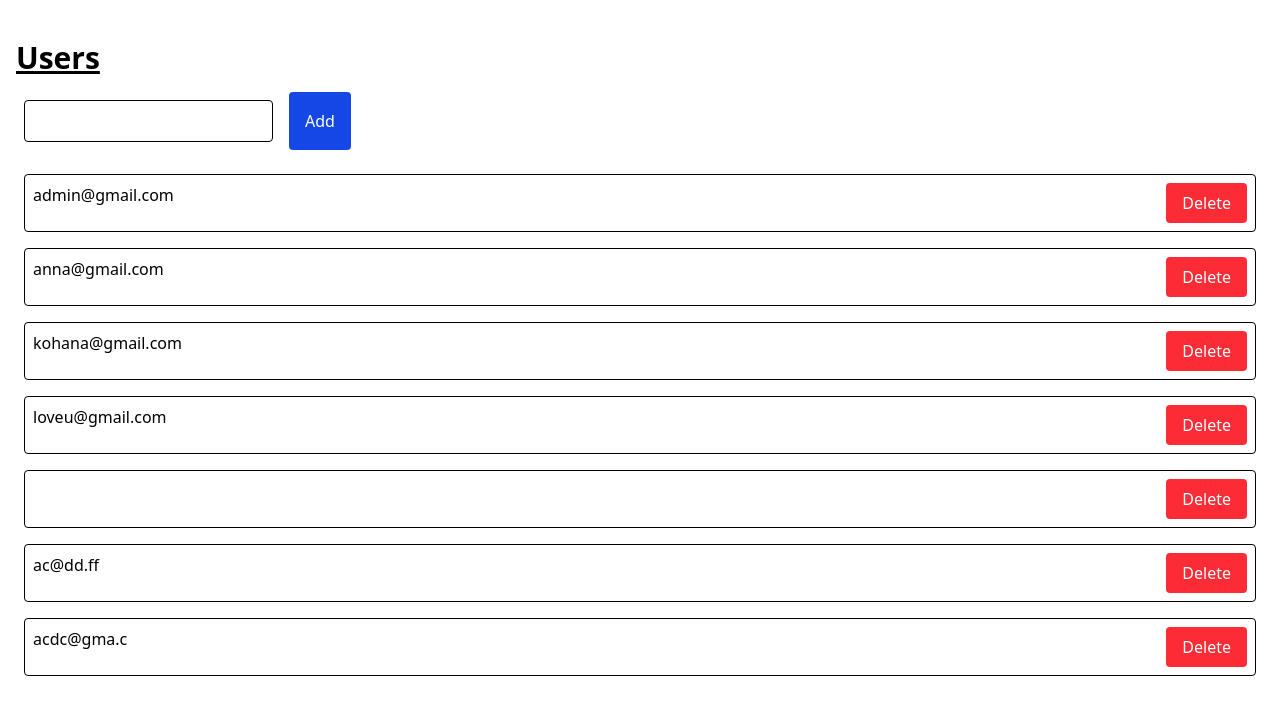
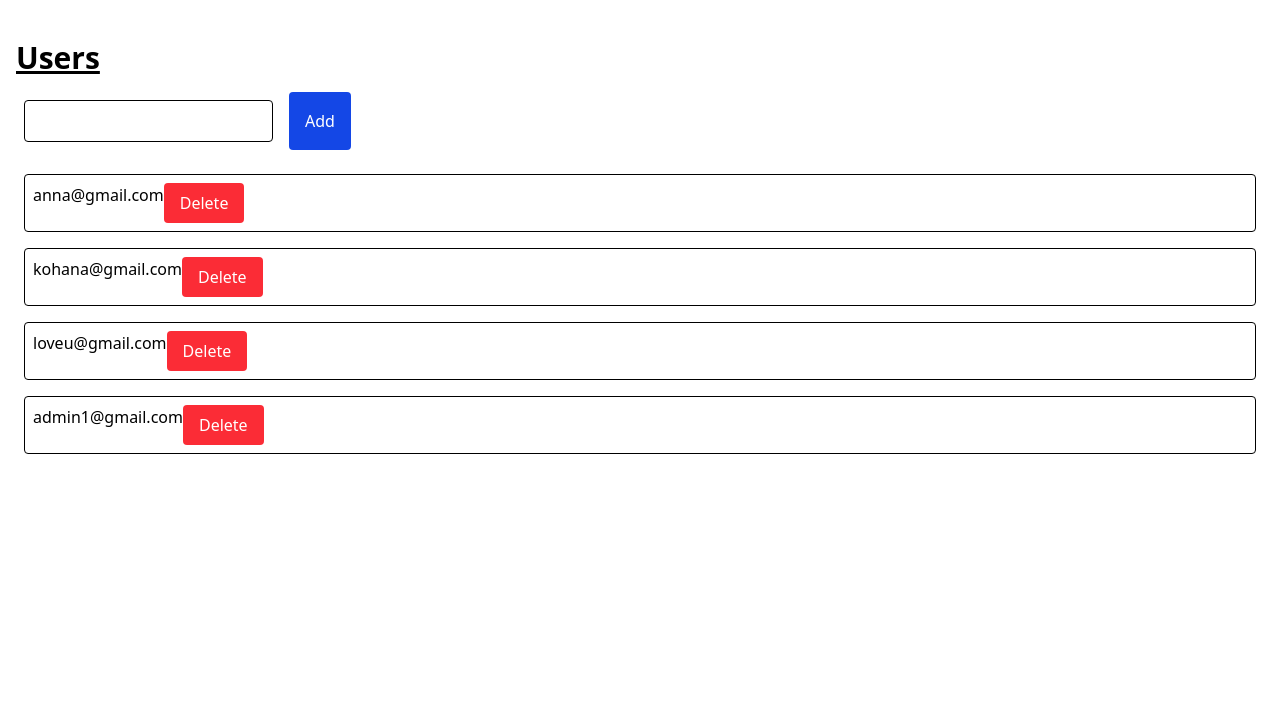
Before and after one commit to AndreyNik2/todo, a React (Vite) app: page / in a window 1280 px wide. Shown: the top 714 px of the page. Built offline with nearby package versions, Linux system fonts and the light colour scheme; data requests are answered from the project's data file.

Commit message:
Fefactoring
Delete user

```diff
--- a/db.json
+++ b/db.json
@@ -1,10 +1,6 @@
 {
   "tascs": [],
   "users": [
-    {
-      "id": "5599d616-0699-43d5-84f1-e11216ce2382",
-      "email": "admin@gmail.com"
-    },
     {
       "id": "b5bb28c3-166e-48d6-ab33-de09924c5149",
       "email": "anna@gmail.com"
@@ -18,16 +14,8 @@
       "email": "loveu@gmail.com"
     },
     {
-      "id": "068a9f43-6082-41ce-9e45-520d4ed66303",
-      "email": null
-    },
-    {
-      "id": "1828c024-e326-4006-8094-8cb11dd90175",
-      "email": "ac@dd.ff"
-    },
-    {
-      "id": "5ad611b7-6e02-46bc-9303-ac35dbac69dc",
-      "email": "acdc@gma.c"
+      "id": "0681fcdc-84e5-4747-9e8f-dc49e07537a5",
+      "email": "admin1@gmail.com"
     }
   ]
 }
--- a/src/pages/users/actions.ts
+++ b/src/pages/users/actions.ts
@@ -1,4 +1,4 @@
-import { createUser } from "../../shared/api";
+import { createUser, deleteUser } from "../../shared/api";
 
 type CreateActionState = {
   error?: string;
@@ -27,3 +27,22 @@ export const createUserAction =
       return { email, error: "Error while creating user" };
     }
   };
+
+type DeleteUserActionState = {
+  error?: string;
+};
+
+export const deleteUserAction =
+  ({ refetchUsers }: { refetchUsers: () => void }) =>
+  async (state: DeleteUserActionState, formDada:FormData) => {
+    try {
+      const id = formDada.get("id") as string
+      await deleteUser(id);
+      refetchUsers();
+      return {};
+    } catch {
+      return {
+        error: "Error while deleting user",
+      };
+    }
+  };
--- a/src/pages/users/page.tsx
+++ b/src/pages/users/page.tsx
@@ -2,25 +2,20 @@ import {
   Suspense,
   use,
   useActionState,
-  useState,
-  useTransition,
-  startTransition,
 } from "react";
-import { deleteUser, fetchUsers } from "../../shared/api";
 import { ErrorBoundary } from "react-error-boundary";
-import { createUserAction } from "./actions";
+import { createUserAction, deleteUserAction } from "./actions";
+import { useUsers } from "./use-user";
 
 type User = {
   id: string;
   email: string;
 };
 
-const defoultUsersPromise = fetchUsers();
+
 
 export function UsersPage() {
-  const [userPromise, setUserPromise] = useState(defoultUsersPromise);
-  const refetchUsers = () =>
-    startTransition(() => setUserPromise(fetchUsers()));
+  const [userPromise, refetchUsers] = useUsers()
   return (
     <main className="container mx-auto p-4 pt-10 flex flex-col gap-4">
       <h1 className="text-3xl font-bold underline">Users</h1>
@@ -44,7 +39,7 @@ export function UsersPage() {
 export function CreateUserForm({ refetchUsers }: { refetchUsers: () => void }) {
   const [state, dispatch, isPending] = useActionState(
     createUserAction({ refetchUsers }),
-    {email:""}
+    { email: "" }
   );
 
   return (
@@ -92,26 +87,24 @@ export function UserCard({
   user: User;
   refetchUsers: () => void;
 }) {
-  const [isPending, startTransition] = useTransition();
-
-  const handleDelete = async () => {
-    startTransition(async () => {
-      await deleteUser(user.id);
-      refetchUsers();
-    });
-  };
+  const [state, handleDelete, isPending] = useActionState(
+    deleteUserAction({ id: user.id, refetchUsers }),
+    {}
+  );
 
   return (
     <li className="border p-2 m-2 rounded bg-grey-100 flex" key={user.id}>
       {user.email}
+      <form action={handleDelete}>
         <button
           className="bg-red-500 hover bg-blue-700 text-white font-bolt py-2 px-4 rounded ml-auto"
           type="button"
-        onClick={handleDelete}
           disabled={isPending}
         >
           Delete
         </button>
+      </form>
+      {state.error && <div text-red-500>{state.error}</div>}
     </li>
   );
 }
--- /dev/null
+++ b/src/pages/users/use-user.ts
@@ -0,0 +1,10 @@
+import { useState, startTransition } from "react";
+import { fetchUsers } from "../../shared/api";
+
+const defoultUsersPromise = fetchUsers();
+export function useUsers() {
+  const [userPromise, setUserPromise] = useState(defoultUsersPromise);
+  const refetchUsers = () =>
+    startTransition(() => setUserPromise(fetchUsers()));
+  return [userPromise, refetchUsers] as const;
+}
```
Lines whose indentation alone changed are shown as unchanged.
